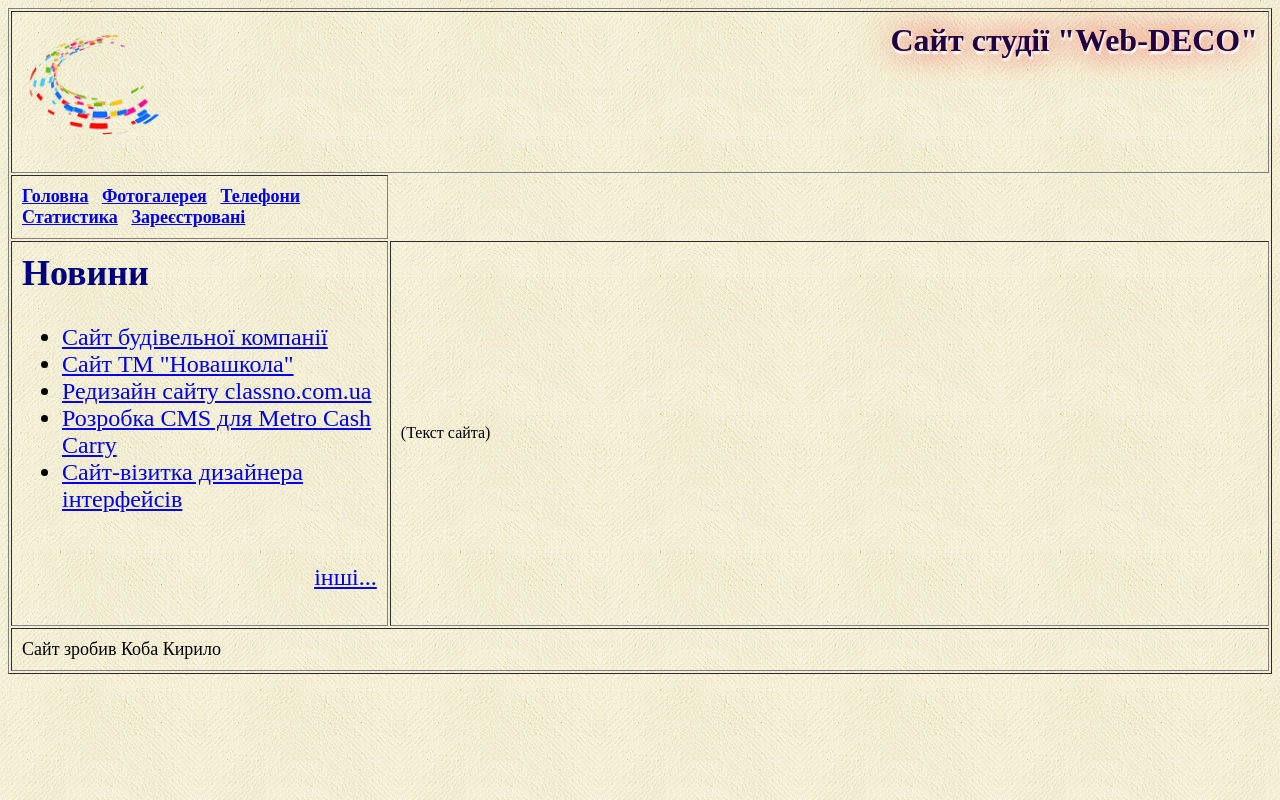
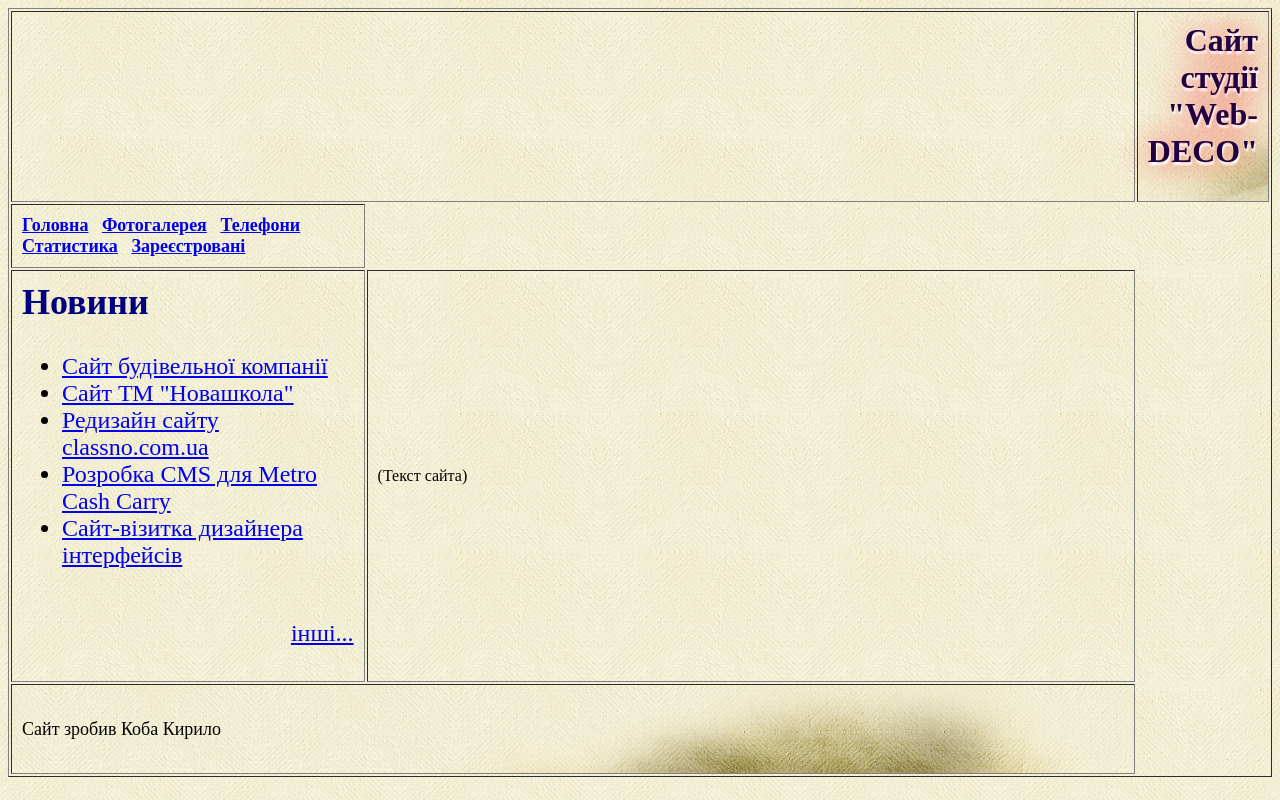
Before and after one commit to kuldud3/kuldud3.github.io, a plain HTML site: page index.html in a window 1280 px wide. Drawn offline with Linux system fonts and the light colour scheme.

Commit message:
09 - Додав фон-заголовок і фон футера

```diff
--- a/index.html
+++ b/index.html
@@ -17,7 +17,7 @@
    <table border="1" align="center" cellpadding="10" >
       <tr>
 	      <td colspan="2" heigh="150" align="right">
-		      <img src="images/logo.png" heigh="140" width="140" align="left" >
+		      <td background="images/bg-3.jpg" colspan="2" height="150" align="right" hspace="5">
 			  <font color="Maroon"><h1 class="shadowtext">Сайт студії "Web-DECO"</h1></font>
 		  </td>
 	  </tr>
@@ -52,7 +52,7 @@
 		  </td>
 	  </tr>
 	  <tr>
-	    <td colspan="2" valign+"middle" heigh="90">
+	    <td background="images/bg-3.jpg" colspan="2" valign="middle" height="90">
 		<font size="4">Сайт зробив Коба Кирило</font>
 		</td>
 	  </tr>
```
Also changed, not shown: images/bg-3.jpg (added).
